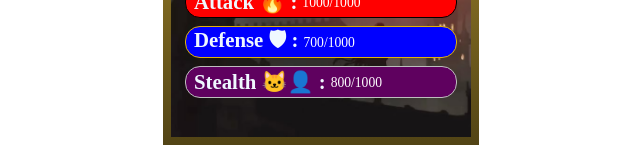
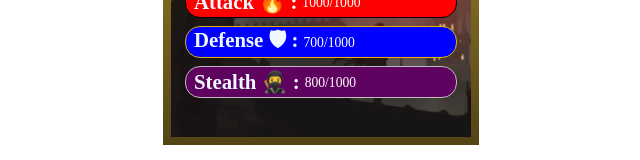
Before and after one commit to Me-while-coding/Mistborn-card, a plain HTML site: page index.html in a window 1280 px wide. Shown: the part 463-623 px from the top of the page, without its empty margins (319-959 px from the left). Drawn offline with Linux system fonts and the light colour scheme.

Commit message:
Update index.html

```diff
--- a/index.html
+++ b/index.html
@@ -35,7 +35,7 @@
             </div>
           </div>
           <div class="stat3">
-            <div class="statName">Stealth 🐱‍👤 :</div>
+            <div class="statName">Stealth 🥷 :</div>
             <div class="stat-val-container">
               <div class="statValue">800/1000</div>
             </div>
```
